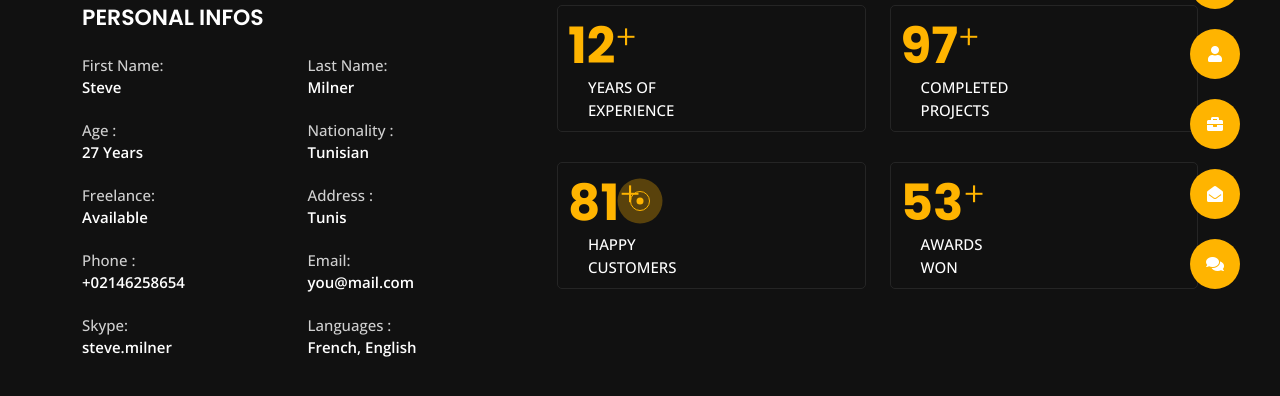
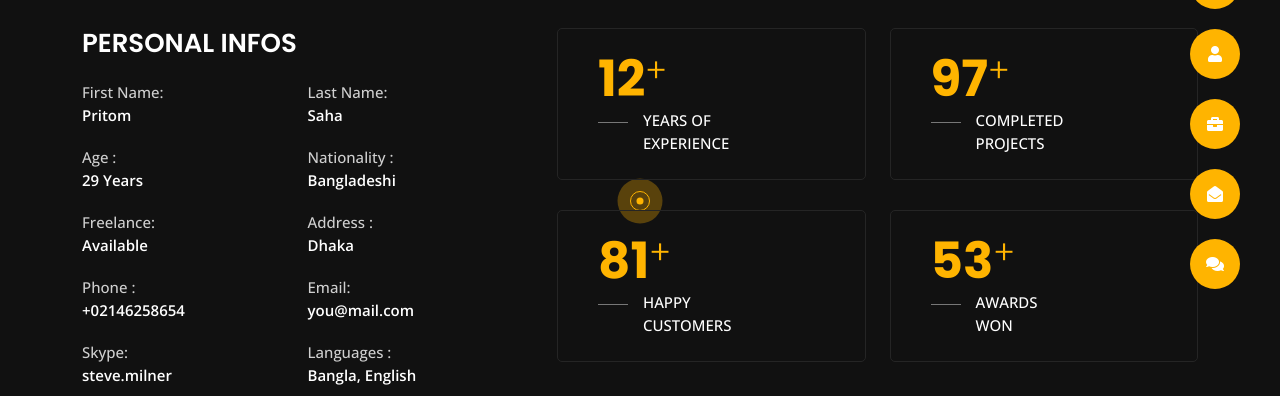
Before and after one commit to pritom-07/tunis_portfolio_ps, a plain HTML site: page about.html in a window 1280 px wide. Shown: the part 199-595 px from the top of the page. Drawn offline with nearby package versions, Linux system fonts and the light colour scheme.

```diff
--- a/about.html
+++ b/about.html
@@ -51,16 +51,16 @@
                         <h2 class="text-white text-uppercase">personal infos</h2>
                     </div>
                     <ul class="info d-flex flex-wrap">
-                        <li> <span class="ques d-block">first name:</span> <span class="ans d-block">steve</span></li>
-                        <li> <span class="ques d-block">last name:</span> <span class="ans d-block">milner</span></li>
-                        <li> <span class="ques d-block">age :</span> <span class="ans d-block">27 years</span></li>
-                        <li> <span class="ques d-block">nationality :</span> <span class="ans d-block">tunisian</span></li>
+                        <li> <span class="ques d-block">first name:</span> <span class="ans d-block">pritom</span></li>
+                        <li> <span class="ques d-block">last name:</span> <span class="ans d-block">saha</span></li>
+                        <li> <span class="ques d-block">age :</span> <span class="ans d-block">29 years</span></li>
+                        <li> <span class="ques d-block">nationality :</span> <span class="ans d-block">bangladeshi</span></li>
                         <li> <span class="ques d-block">freelance:</span> <span class="ans d-block">available</span></li>
-                        <li> <span class="ques d-block">address :</span> <span class="ans d-block">tunis</span></li>
+                        <li> <span class="ques d-block">address :</span> <span class="ans d-block">dhaka</span></li>
                         <li> <span class="ques d-block">phone :</span> <a  href="tel:+02146258654" class="ans d-block">+02146258654</a></li>
                         <li> <span class="ques d-block">email:</span> <a href="mailto:you@mail.com" class="ans d-block text-lowercase">you@mail.com</a></li>
                         <li> <span class="ques d-block">skype:</span> <a href="skype.com" class="ans d-block text-lowercase">steve.milner</a></li>
-                        <li> <span class="ques d-block">languages :</span> <span class="ans d-block">french, english</span></li>
+                        <li> <span class="ques d-block">languages :</span> <span class="ans d-block">bangla, english</span></li>
                     </ul>
 
                     <a href="#" class="cta-btn">download cv <i class="fas fa-download icon"></i></a>
```
Also changed, not shown: contact.html (+2 -2 lines), css/responsive.css (+11 -1 lines), index.html (+1 -1 lines), images/profile.jpg.
